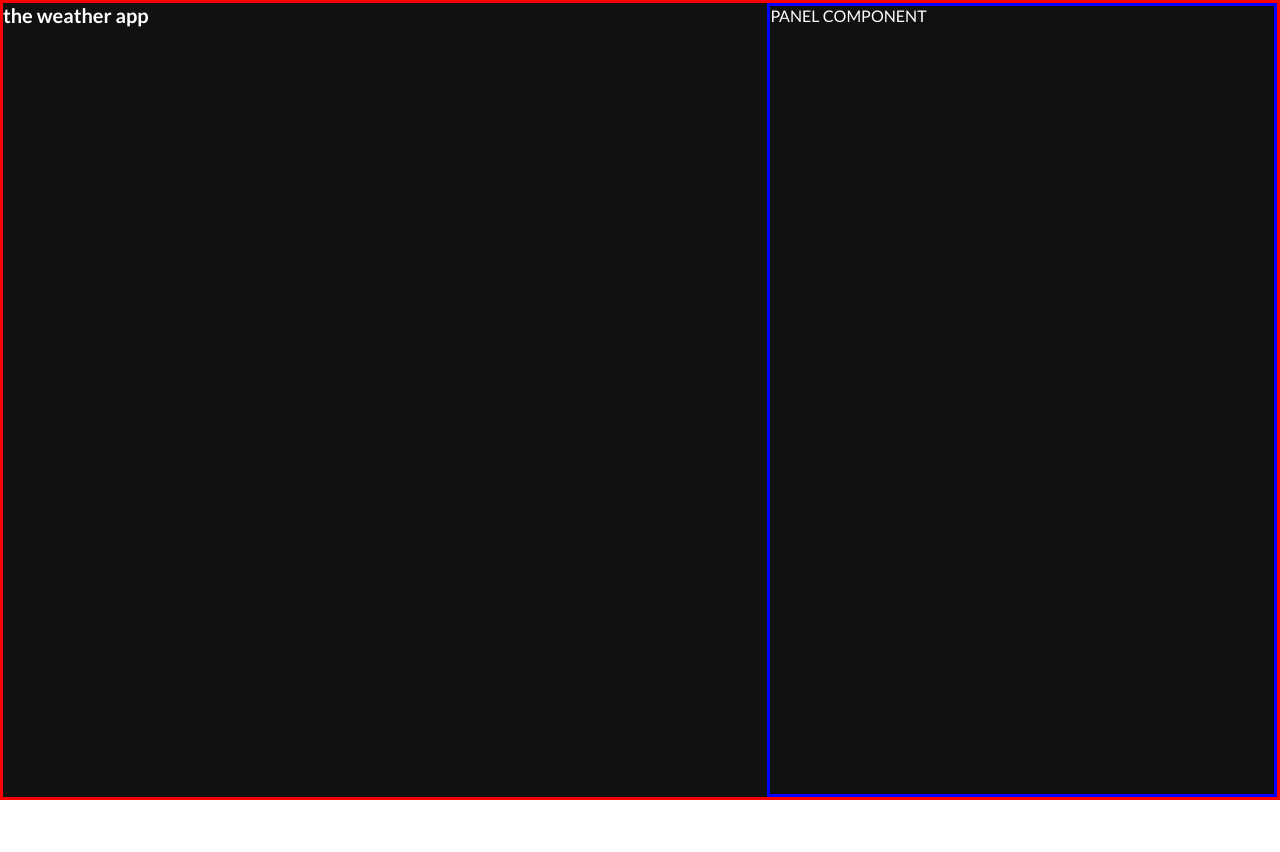
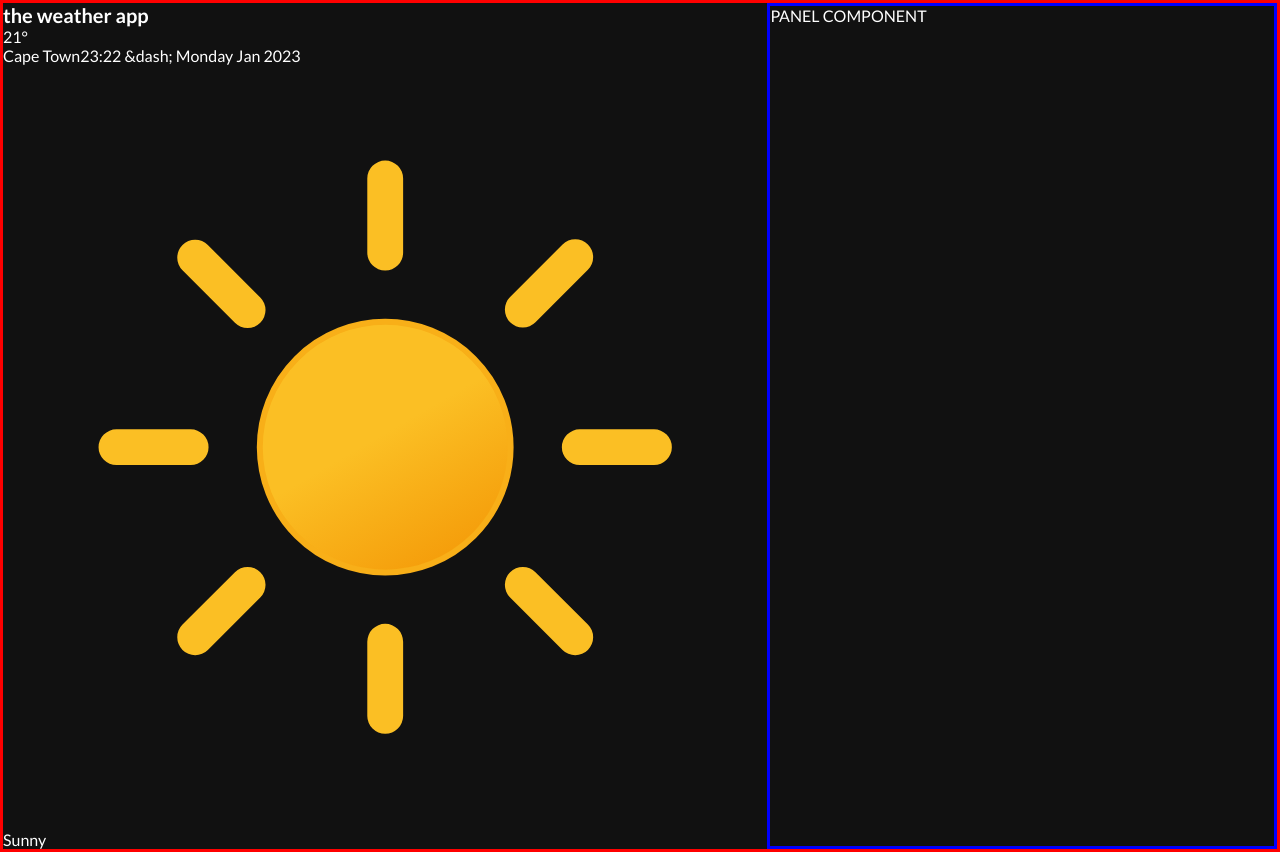
Before and after one commit to Sabelo-Hlatshwayo/React-Weather-Application-JavaScript, a React (Vite) app: page / in a window 1280 px wide. Before the commit the page ends 800 px from the top, so only its background shows below. Built offline with nearby package versions, Linux system fonts and the light colour scheme.

Commit message:
Added the content of the Weather component

```diff
--- /dev/null
+++ b/src/assets/icons/SunnyIcon.jsx
@@ -0,0 +1,47 @@
+function SunnyIcon() {
+  return (
+    <svg xmlns="http://www.w3.org/2000/svg" viewBox="0 0 64 64">
+      <defs>
+        <linearGradient
+          id="a"
+          x1="26.75"
+          x2="37.25"
+          y1="22.91"
+          y2="41.09"
+          gradientUnits="userSpaceOnUse"
+        >
+          <stop offset="0" stop-color="#fbbf24" />
+          <stop offset=".45" stop-color="#fbbf24" />
+          <stop offset="1" stop-color="#f59e0b" />
+        </linearGradient>
+      </defs>
+      <circle
+        cx="32"
+        cy="32"
+        r="10.5"
+        fill="url(#a)"
+        stroke="#f8af18"
+        stroke-miterlimit="10"
+        stroke-width=".5"
+      />
+      <path
+        fill="none"
+        stroke="#fbbf24"
+        stroke-linecap="round"
+        stroke-miterlimit="10"
+        stroke-width="3"
+        d="M32 15.71V9.5m0 45v-6.21m11.52-27.81l4.39-4.39M16.09 47.91l4.39-4.39m0-23l-4.39-4.39m31.82 31.78l-4.39-4.39M15.71 32H9.5m45 0h-6.21"
+      >
+        <animateTransform
+          attributeName="transform"
+          dur="45s"
+          repeatCount="indefinite"
+          type="rotate"
+          values="0 32 32; 360 32 32"
+        />
+      </path>
+    </svg>
+  );
+}
+
+export default SunnyIcon;
--- a/src/components/Weather/Weather.jsx
+++ b/src/components/Weather/Weather.jsx
@@ -1,9 +1,23 @@
+import SunnyIcon from "../../assets/icons/SunnyIcon";
 import "./Weather.scss";
 
 function Weather() {
   return (
     <div className="weather">
       <h1 className="weather__heading">the weather app</h1>
+      <div className="weather__content">
+        <span className="weather__temperature">21&#176;</span>
+        <h2 className="weather__location">
+          <span className="weather__location--main">Cape Town</span>
+          <span className="weather__location--sub">
+            23:22 &dash; Monday Jan 2023
+          </span>
+        </h2>
+        <div className="weather__condition">
+          <SunnyIcon className="weather__condition--icon" />
+          <span className="weather__condition--type">Sunny</span>
+        </div>
+      </div>
     </div>
   );
 }
```
